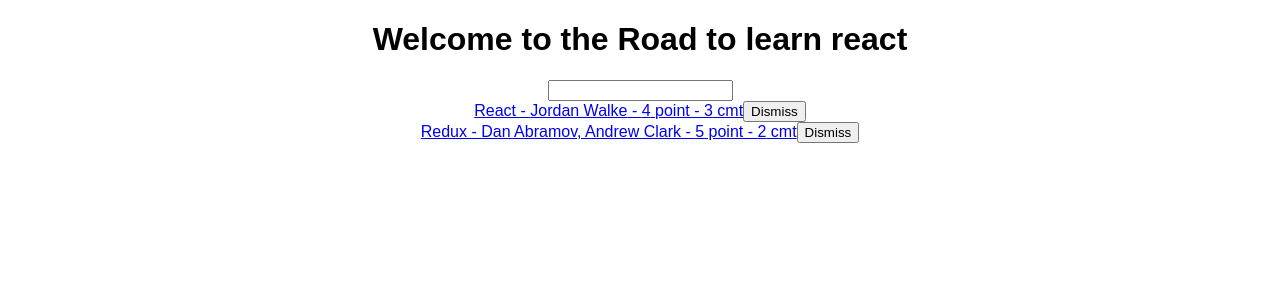
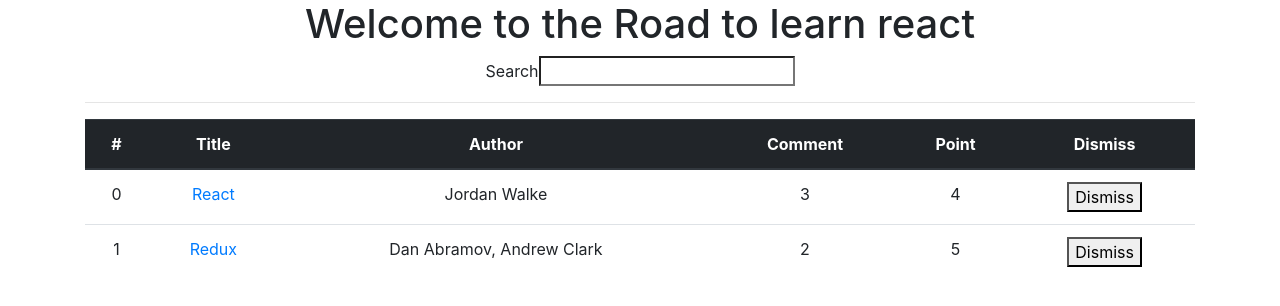
Before and after one commit to WindyDay/Excs-TheRoadToLearnReact, a React (Create React App) app: page / in a window 1280 px wide. Shown: the top 306 px of the page. Built offline with nearby package versions, Linux system fonts and the light colour scheme.

Commit message:
* Split components * Use bootstrap style * Bring infomations to table

```diff
--- a/package.json
+++ b/package.json
@@ -3,6 +3,7 @@
   "version": "0.1.0",
   "private": true,
   "dependencies": {
+    "bootstrap": "^4.0.0",
     "react": "^16.3.1",
     "react-dom": "^16.3.1",
     "react-scripts": "1.1.4"
--- a/src/App.js
+++ b/src/App.js
@@ -1,6 +1,9 @@
 import React, { Component } from 'react';
 import logo from './logo.svg';
 import './App.css';
+import 'bootstrap/dist/css/bootstrap.min.css';
+import Search from './Search'
+import Table from './Table'
 const list = [
   {
     title: 'React',
@@ -54,23 +57,19 @@
 
   render() {
     let helloWord = "Welcome to the Road to learn react";
-
+    const {list, searchTerm} = this.state;
     return (
-      <div className="App">
+      <div className="App container">
         <h1>{helloWord}</h1>
-        <form>
-          <input type="search" onChange={this.onSeachChange}/>
-        </form>
-        {this.state.list.filter(isSearched(this.state.searchTerm)).map(item=>
-            <div key={item.objectID}>
-              <a href={item.url}>{item.title} - {item.author} - {item.points} point - {item.num_comments} cmt</a>
-              <button
-                onClick={()=>this.onDismiss(item.objectID)}
-              >
-                Dismiss
-              </button>
-            </div>
-        )}
+        <Search searchTerm={searchTerm} onSeachChange={this.onSeachChange}>
+          Search
+        </Search>
+        <hr/>
+        <Table  list={list}
+                onDismiss={this.onDismiss}
+                isSearched={isSearched}
+                searchTerm={searchTerm}
+        />
       </div>
     );
   }
--- /dev/null
+++ b/src/Button.jsx
@@ -0,0 +1,19 @@
+import React, { Component } from 'react'
+
+export class Button extends Component {
+  render() {
+      const {children, className = '', onClick} = this.props;
+    return (
+      <div>
+        <button
+            className = {className}
+            onClick={onClick}
+        >
+            {children}
+        </button>
+      </div>
+    )
+  }
+}
+
+export default Button
--- /dev/null
+++ b/src/Search.jsx
@@ -0,0 +1,14 @@
+import React from 'react'
+
+export function Search({searchTerm, onSeachChange, children}) {
+    return (
+        <form>
+            {children}<input  type="search"
+                value={searchTerm}
+                onChange={onSeachChange}
+            />
+      </form>
+    )
+}
+
+export default Search
--- /dev/null
+++ b/src/Table.jsx
@@ -0,0 +1,41 @@
+import React, { Component } from 'react'
+import Button from './Button'
+import 'bootstrap/dist/css/bootstrap.min.css';
+
+export class Table extends Component {
+  render() {
+      const {list, searchTerm, isSearched, onDismiss} = this.props;
+    return (
+        <div>
+            <table className='table'>
+                <thead className='thead-dark'>
+                    <th scope='col'>#</th>
+                    <th scope='col'>Title</th>
+                    <th scope='col'>Author</th>
+                    <th scope='col'>Comment</th>
+                    <th scope='col'>Point</th>
+                    <th scope='col'>Dismiss</th>
+                </thead>
+
+                {list.filter(isSearched(searchTerm)).map(item=>
+                <tr key={item.objectID}>
+                    <td>{item.objectID}</td>
+                    <td><a href={item.url}>{item.title}</a></td>
+                    <td>{item.author}</td>
+                    <td>{item.num_comments}</td>
+                    <td>{item.points}</td>
+                    <td>
+                        <Button onClick={()=>onDismiss(item.objectID)}>
+                            Dismiss
+                        </Button>
+                    </td>
+                </tr>
+            )}
+            </table>
+
+        </div>
+    )
+  }
+}
+
+export default Table
```
Also changed, not shown: src/Table.css (added), 1 other file (tests, documents, lock files or other folders).
